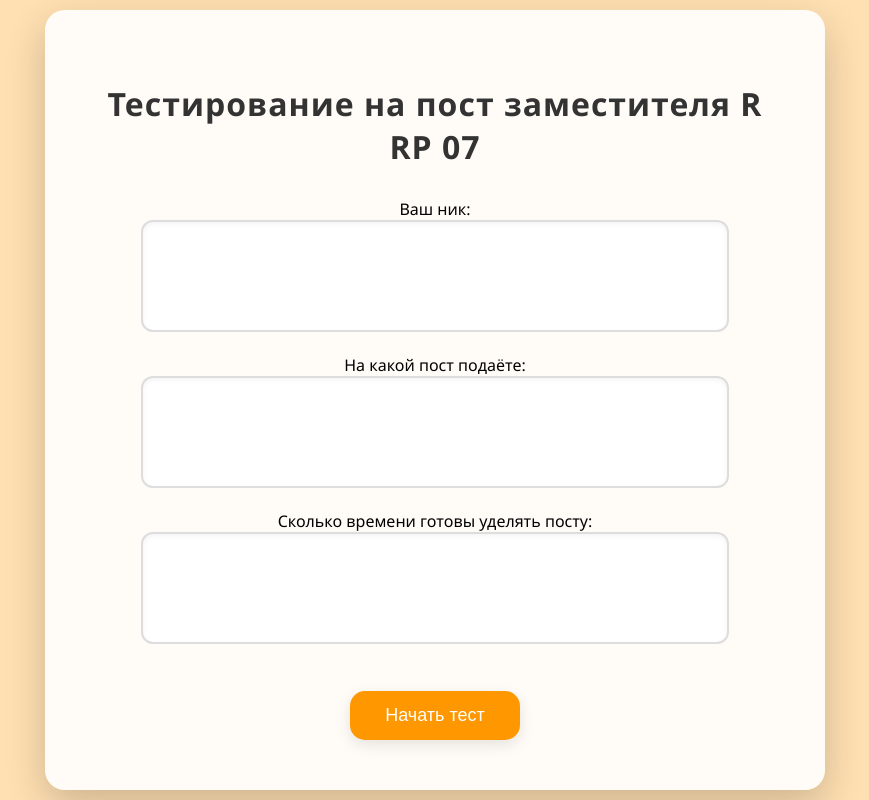
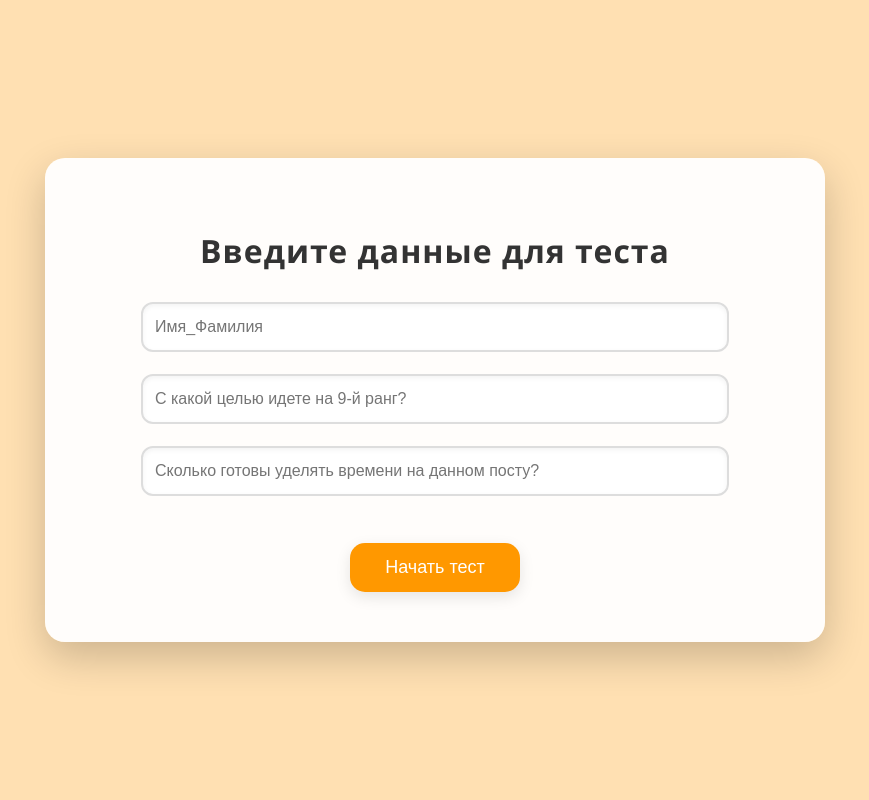
Before and after one commit to funnycat0132-debug/rrp_test, a Flask app: page / in a window 1280 px wide. Shown: the whole page, without its empty margins (205-1074 px from the left). Run offline with Flask 3, Linux system fonts and the light colour scheme.

Commit message:
Обновил стили и кнопки

```diff
--- a/static/style.css
+++ b/static/style.css
@@ -7,17 +7,14 @@ body {
     justify-content: center;
     align-items: center;
     min-height: 100vh;
-
-    /* Однотонный приятный жёлто-оранжевый фон */
-    background-color: #ffe0b2; /* мягкий светло-оранжевый */
-    transition: background 0.5s ease;
+    background-color: #ffe0b2; /* мягкий светло-оранжевый фон */
 }
 
 /* Контейнер */
 .container {
     width: 90%;
     max-width: 700px;
-    background: rgba(255, 255, 255, 0.9); /* полупрозрачный белый блок для текста */
+    background: rgba(255, 255, 255, 0.95);
     padding: 50px 40px;
     border-radius: 20px;
     box-shadow: 0 15px 40px rgba(0, 0, 0, 0.2);
@@ -46,9 +43,8 @@ p {
     line-height: 1.4;
 }
 
-/* Поля ввода */
-input[type="text"],
-textarea {
+/* Поле ввода */
+input[type="text"] {
     width: 80%;
     padding: 14px 12px;
     font-size: 16px;
@@ -57,21 +53,18 @@ textarea {
     outline: none;
     transition: all 0.3s ease;
     box-shadow: inset 0 2px 5px rgba(0,0,0,0.05);
-    resize: vertical;
-    min-height: 80px;
 }
 
-input[type="text"]:focus,
-textarea:focus {
+input[type="text"]:focus {
     border-color: #ff9800;
     box-shadow: 0 0 10px rgba(255, 152, 0, 0.3);
 }
 
-/* Единая кнопка */
-.button {
+/* Кнопка */
+.submit-btn {
     margin-top: 25px;
     padding: 14px 35px;
-    background: #ff9800; /* тёплый оранжевый */
+    background: #ff9800; /* оранжевая кнопка */
     color: white;
     font-size: 18px;
     border: none;
--- a/templates/nickname.html
+++ b/templates/nickname.html
@@ -2,24 +2,23 @@
 <html lang="ru">
 <head>
     <meta charset="UTF-8">
-    <title>Начало теста</title>
+    <title>Тестирование на пост заместителя R RP 07</title>
     <link rel="stylesheet" href="{{ url_for('static', filename='style.css') }}">
 </head>
 <body>
     <div class="container">
-        <h1 class="title">Тестирование на пост заместителя R RP 07</h1>
-
+        <h1>Введите данные для теста</h1>
+        {% if error %}
+        <p style="color:red;">{{ error }}</p>
+        {% endif %}
         <form method="POST">
-            <label>Ваш ник:</label><br>
-            <input type="text" name="nickname" required><br><br>
-
-            <label>На какой пост подаёте:</label><br>
-            <input type="text" name="goal" required><br><br>
-
-            <label>Сколько времени готовы уделять посту:</label><br>
-            <input type="text" name="time_commit" required><br><br>
-
-            <button type="submit" class="button">Начать тест</button>
+            <input type="text" name="nickname" placeholder="Имя_Фамилия" required>
+            <br><br>
+            <input type="text" name="goal" placeholder="С какой целью идете на 9-й ранг?" required>
+            <br><br>
+            <input type="text" name="time_commit" placeholder="Сколько готовы уделять времени на данном посту?" required>
+            <br><br>
+            <button type="submit" class="submit-btn">Начать тест</button>
         </form>
     </div>
 </body>
```
Also changed, not shown: other parts of static/style.css (+4 -5 lines), templates/question.html (+8 -7 lines), templates/result.html (+4 -5 lines).
